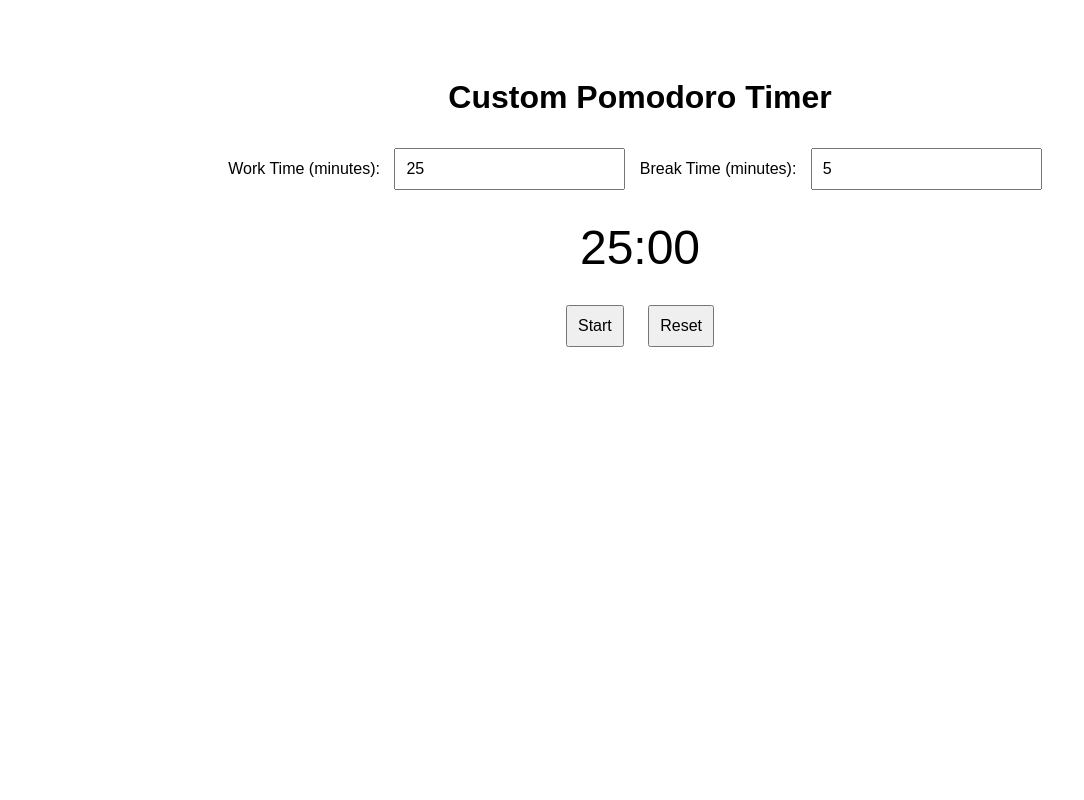
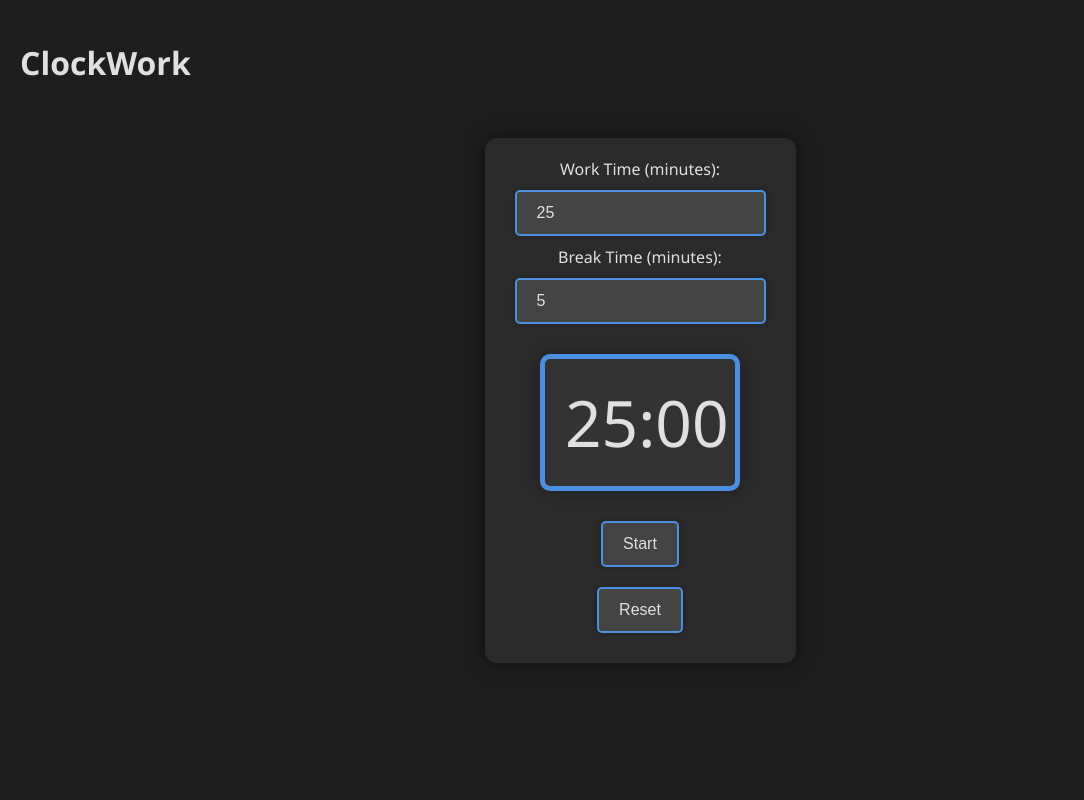
Before and after one commit to teb1as/SWE_Group_3, a Flask app: page / in a window 1280 px wide. Shown: the whole page, without its empty margins (0-1084 px from the left). Run offline with Flask 3, Linux system fonts and the light colour scheme.

Commit message:
cleaner ui design

```diff
--- a/templates/index.html
+++ b/templates/index.html
@@ -6,24 +6,73 @@
     <title>Custom Pomodoro Timer</title>
     <style>
         body {
-            font-family: Arial, sans-serif;
-            text-align: center;
-            padding: 50px;
+            margin: 0;
+            padding: 0;
+            box-sizing: border-box;
+            font-family: 'Segoe UI', Tahoma, Geneva, Verdana, sans-serif;
+            background-color: #1e1e1e;
+            color: #e0e0e0;
+            height: 100vh;
+            display: flex;
+            justify-content: center;
+            align-items: center;
+        }
+        header {
+            position: absolute;
+            top: 20px;
+            left: 20px;
+        }
+        main {
+            display: flex;
+            flex-direction: column;
+            align-items: center;
+            background-color: #2b2b2b;
+            padding: 20px;
+            border-radius: 12px;
+            box-shadow: 0 0 20px rgba(0, 0, 0, 0.5);
         }
         #timer {
-            font-size: 48px;
+            font-size: 4rem;
+            color: #e0e0e0;
+            background-color: #333;
+            border: 5px solid #4a90e2;
+            border-radius: 10px;
+            padding: 20px;
+            width: 150px;
             margin: 20px 0;
+            box-shadow: 0 0 15px rgba(0, 0, 0, 0.3);
         }
         input, button {
-            padding: 10px;
+            padding: 12px 20px;
             font-size: 16px;
             margin: 10px;
+            border: 2px solid #4a90e2;
+            border-radius: 5px;
+            background-color: #444;
+            color: #e0e0e0;
+            outline: none;
+            box-shadow: 0 0 5px rgba(0, 0, 0, 0.3);
+            transition: background-color 0.3s ease, transform 0.1s ease;
+        }
+        button {
+            cursor: pointer;
+        }
+
+        button:hover {
+            background-color: #4a90e2;
+            color: white;
+        }
+
+        button:active {
+            transform: scale(0.98);
         }
     </style>
 </head>
 <body>
-    <h1>Custom Pomodoro Timer</h1>
-
+    <header>
+        <h1>ClockWork</h1>
+    </header>
+    <main>
         <label for="workTime">Work Time (minutes):</label>
         <input type="number" id="workTime" value="25">
 
@@ -33,6 +82,7 @@
         <div id="timer">25:00</div>
         <button id="startBtn">Start</button>
         <button id="resetBtn">Reset</button>
+    </main>
 
     <script>
         let timeLeft;
```
Lines whose indentation alone changed are shown as unchanged.
